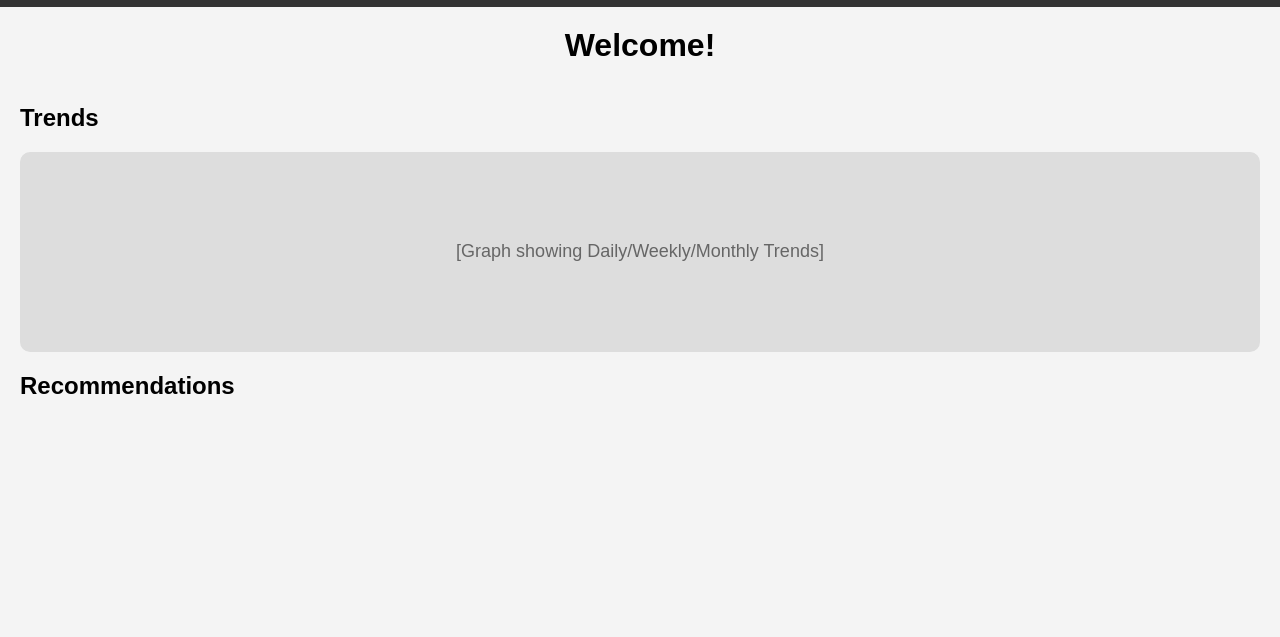
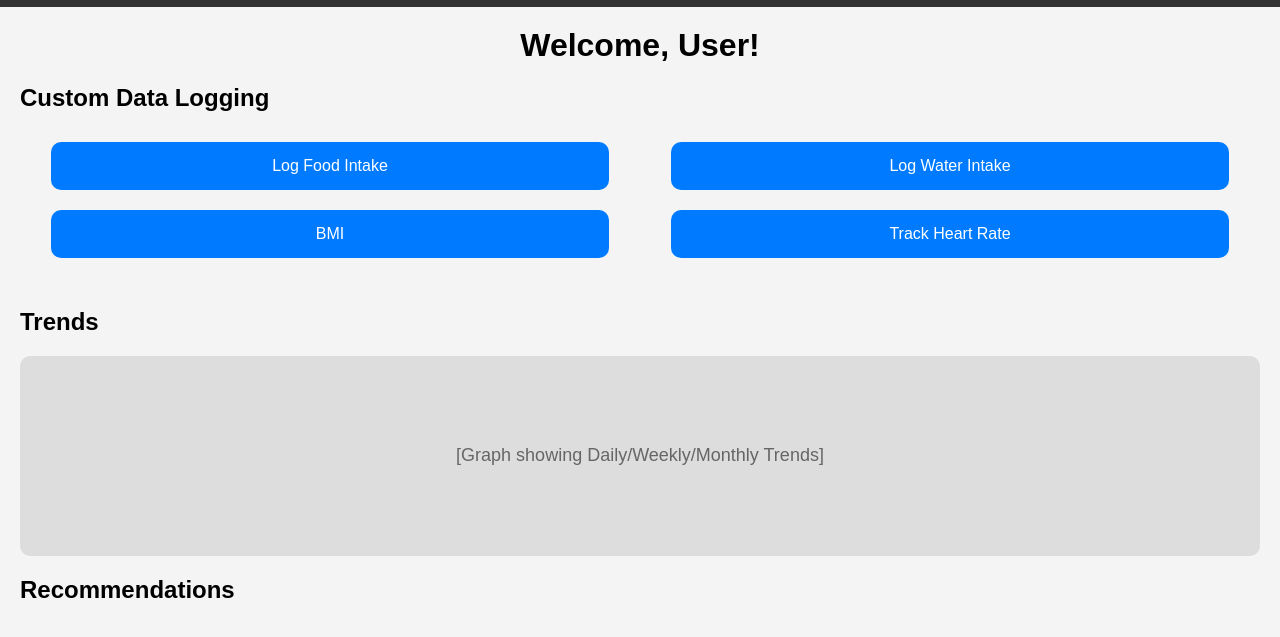
Before and after one commit to HealthSyncer/HealthSyncer, a website: page home.html in a window 1280 px wide. Shown: the part 31-668 px from the top of the page. Drawn offline with Linux system fonts and the light colour scheme.

Commit message:
Update home.html

```diff
--- a/home.html
+++ b/home.html
@@ -125,7 +125,6 @@
             <img src="settings-icon.png" alt="Settings" onclick="toggleSettingsMenu()">
             <div id="settingsMenu" class="settings-menu">
                 <a href="account-details.html">Update Account Details</a>
-                <a href="account-settings.html">Account Settings</a>
                 <a href="personalization.html">Personalize Dashboard</a>
                 <a href="logout.html" onclick="logout()">Log Out</a>
             </div>
@@ -133,10 +132,18 @@
     </header>
 
     <main>
-        <h1 id="welcomeMessage">Welcome!</h1>
+        <h1 id="welcomeMessage">Welcome, <span id="userFirstName">User</span>!</h1>
 
-        <section id="customDataLogging">
-            <!-- Dynamic data logging buttons will load here based on user preferences -->
+         <section id="customDataLogging">
+            <h2>Custom Data Logging</h2>
+            <div class="logging-buttons">
+                <button onclick="logData('food')">Log Food Intake</button>
+                <button onclick="logData('water')">Log Water Intake</button>
+                <button onclick="logData('bmi')">BMI</button>
+                <button onclick="startHeartRateTracking()">Track Heart Rate</button>
+            </div>
+             <div id="heartRateResult" style="text-align: center; margin-top: 20px;"></div>
+             <video id="cameraView" style="display: none;"></video>
         </section>
 
         <section id="trends">
```
